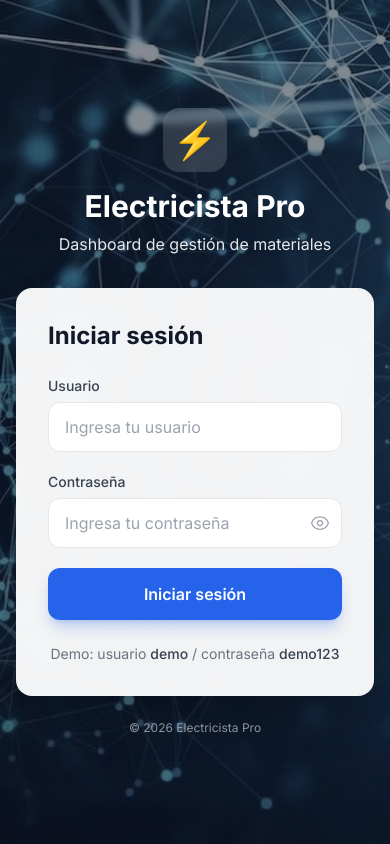
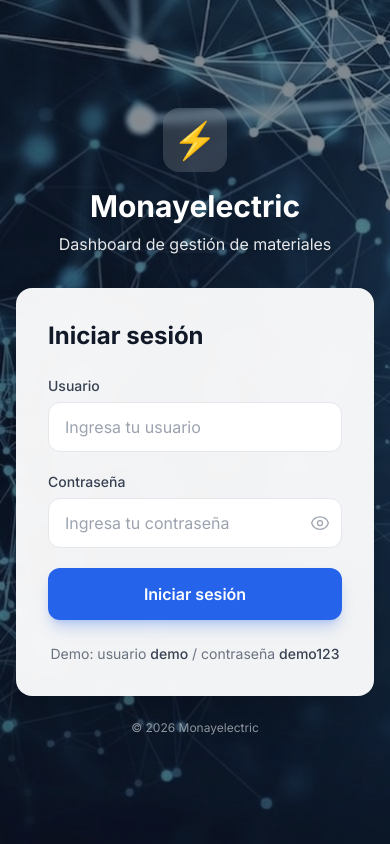
Before and after one commit to michael-urzua-y/electricista, a React (Vite) app in the folder frontend/: page /login in a window 390 px wide. Built offline with nearby package versions, Linux system fonts and the light colour scheme; no server answers.

Commit message:
branding: Cambiar nombre de 'Electricista Pro' a 'Monayelectric'
- Layout: Cambiar nombre en sidebar desktop y mobile
- Login: Cambiar nombre en header y copyright
- Mantener logo y diseño visual

```diff
--- a/frontend/src/layouts/Layout.jsx
+++ b/frontend/src/layouts/Layout.jsx
@@ -94,7 +94,7 @@ export default function Layout() {
         <div className="p-6 border-b border-gray-100">
           <h1 className="text-xl font-bold text-primary-900 flex items-center gap-2">
             <span className="text-2xl">⚡</span>
-            Electricista Pro
+            Monayelectric
           </h1>
           <p className="text-xs text-gray-500 mt-1">Gestión de materiales</p>
         </div>
@@ -118,7 +118,7 @@ export default function Layout() {
               <Bars3Icon className="w-6 h-6" />
             </button>
             <span className="text-lg font-bold text-primary-900 flex items-center gap-1">
-              <span>⚡</span> Electricista Pro
+              <span>⚡</span> Monayelectric
             </span>
           </div>
 
--- a/frontend/src/pages/Login.jsx
+++ b/frontend/src/pages/Login.jsx
@@ -47,7 +47,7 @@ export default function Login() {
           <div className="inline-flex items-center justify-center w-16 h-16 rounded-2xl bg-white/15 backdrop-blur-sm mb-4">
             <span className="text-4xl">⚡</span>
           </div>
-          <h1 className="text-3xl font-bold text-white drop-shadow-lg">Electricista Pro</h1>
+          <h1 className="text-3xl font-bold text-white drop-shadow-lg">Monayelectric</h1>
           <p className="text-gray-200 mt-2 drop-shadow">Dashboard de gestión de materiales</p>
         </div>
 
@@ -128,7 +128,7 @@ export default function Login() {
           </div>
         </div>
 
-        <p className="text-center text-xs text-gray-300/70 mt-6">© 2026 Electricista Pro</p>
+        <p className="text-center text-xs text-gray-300/70 mt-6">© 2026 Monayelectric</p>
       </div>
     </div>
   )
```
